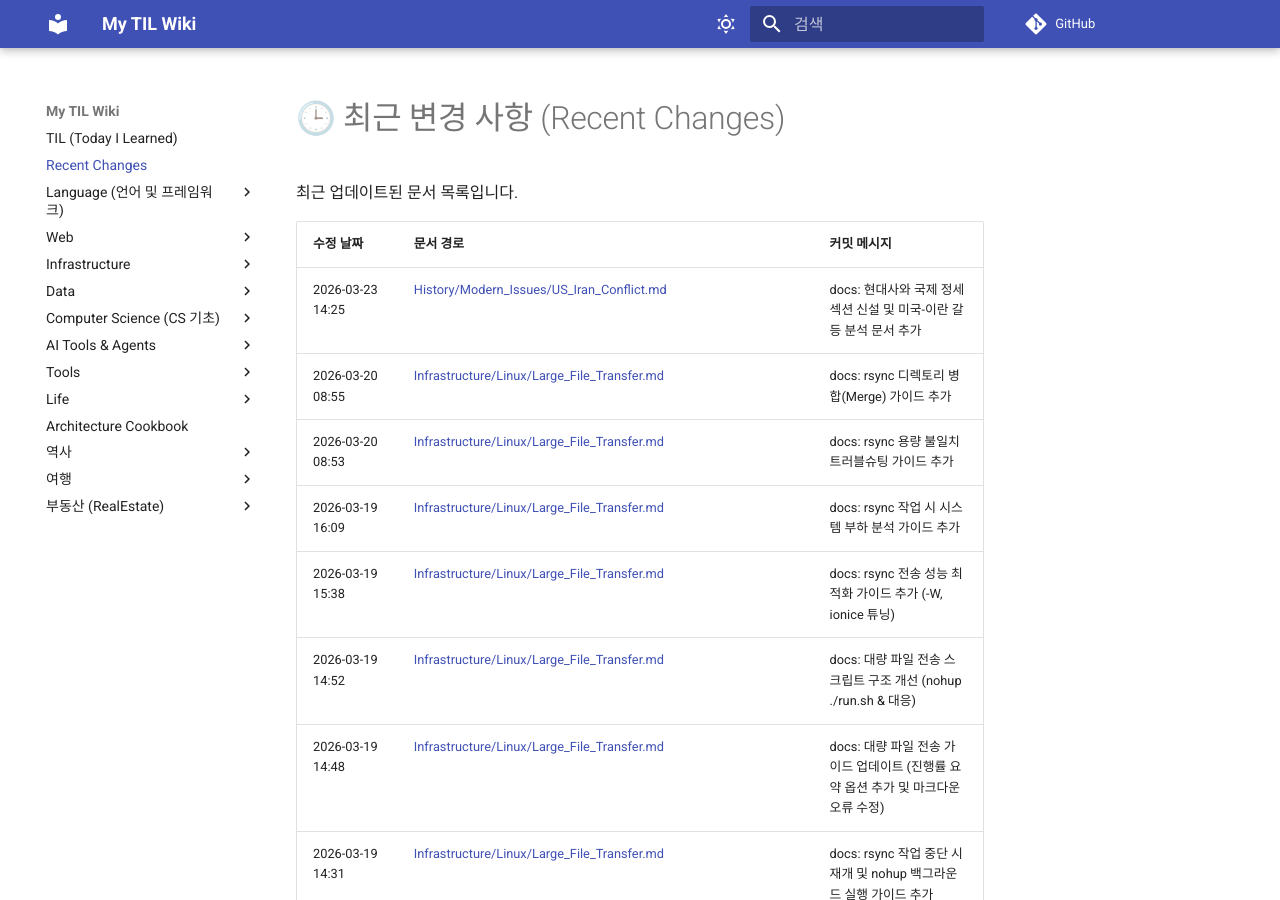
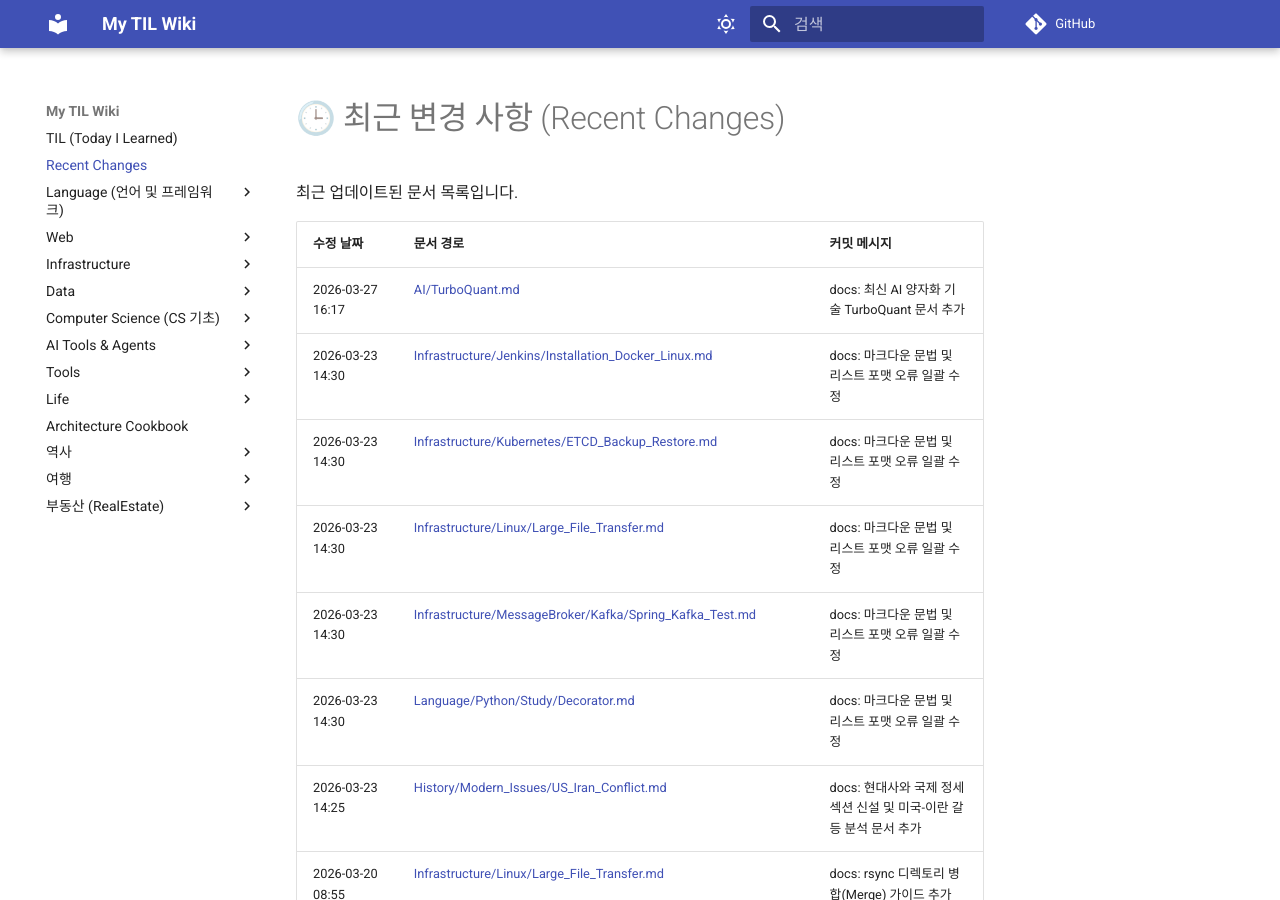
Before and after one commit to DevDooly/TIL, an MkDocs documentation site: the page built from docs/Recent_Changes.md, in a window 1280 px wide and 900 px high. Built offline with MkDocs 1.6.1 and Material for MkDocs 9.7.7, drawn with Linux system fonts in a browser that asks for light colours; comment, search, counter and statistics services are not loaded; some of the changed text lies outside the part shown.

Commit message:
docs: 최신 AI 양자화 기술 TurboQuant 문서 추가

```diff
--- a/docs/Recent_Changes.md
+++ b/docs/Recent_Changes.md
@@ -4,6 +4,12 @@
 
 | 수정 날짜 | 문서 경로 | 커밋 메시지 |
 | :--- | :--- | :--- |
+| 2026-03-27 16:17 | [AI/TurboQuant.md](AI/TurboQuant.md) | docs: 최신 AI 양자화 기술 TurboQuant 문서 추가 |
+| 2026-03-23 14:30 | [Infrastructure/Jenkins/Installation_Docker_Linux.md](Infrastructure/Jenkins/Installation_Docker_Linux.md) | docs: 마크다운 문법 및 리스트 포맷 오류 일괄 수정 |
+| 2026-03-23 14:30 | [Infrastructure/Kubernetes/ETCD_Backup_Restore.md](Infrastructure/Kubernetes/ETCD_Backup_Restore.md) | docs: 마크다운 문법 및 리스트 포맷 오류 일괄 수정 |
+| 2026-03-23 14:30 | [Infrastructure/Linux/Large_File_Transfer.md](Infrastructure/Linux/Large_File_Transfer.md) | docs: 마크다운 문법 및 리스트 포맷 오류 일괄 수정 |
+| 2026-03-23 14:30 | [Infrastructure/MessageBroker/Kafka/Spring_Kafka_Test.md](Infrastructure/MessageBroker/Kafka/Spring_Kafka_Test.md) | docs: 마크다운 문법 및 리스트 포맷 오류 일괄 수정 |
+| 2026-03-23 14:30 | [Language/Python/Study/Decorator.md](Language/Python/Study/Decorator.md) | docs: 마크다운 문법 및 리스트 포맷 오류 일괄 수정 |
 | 2026-03-23 14:25 | [History/Modern_Issues/US_Iran_Conflict.md](History/Modern_Issues/US_Iran_Conflict.md) | docs: 현대사와 국제 정세 섹션 신설 및 미국-이란 갈등 분석 문서 추가 |
 | 2026-03-20 08:55 | [Infrastructure/Linux/Large_File_Transfer.md](Infrastructure/Linux/Large_File_Transfer.md) | docs: rsync 디렉토리 병합(Merge) 가이드 추가 |
 | 2026-03-20 08:53 | [Infrastructure/Linux/Large_File_Transfer.md](Infrastructure/Linux/Large_File_Transfer.md) | docs: rsync 용량 불일치 트러블슈팅 가이드 추가 |
```
Also changed, not shown: other parts of docs/Recent_Changes.md (+0 -6 lines), README.md (+9 -6 lines), docs/AI/TurboQuant.md (added, +40 -0 lines), docs/AI/.pages.
